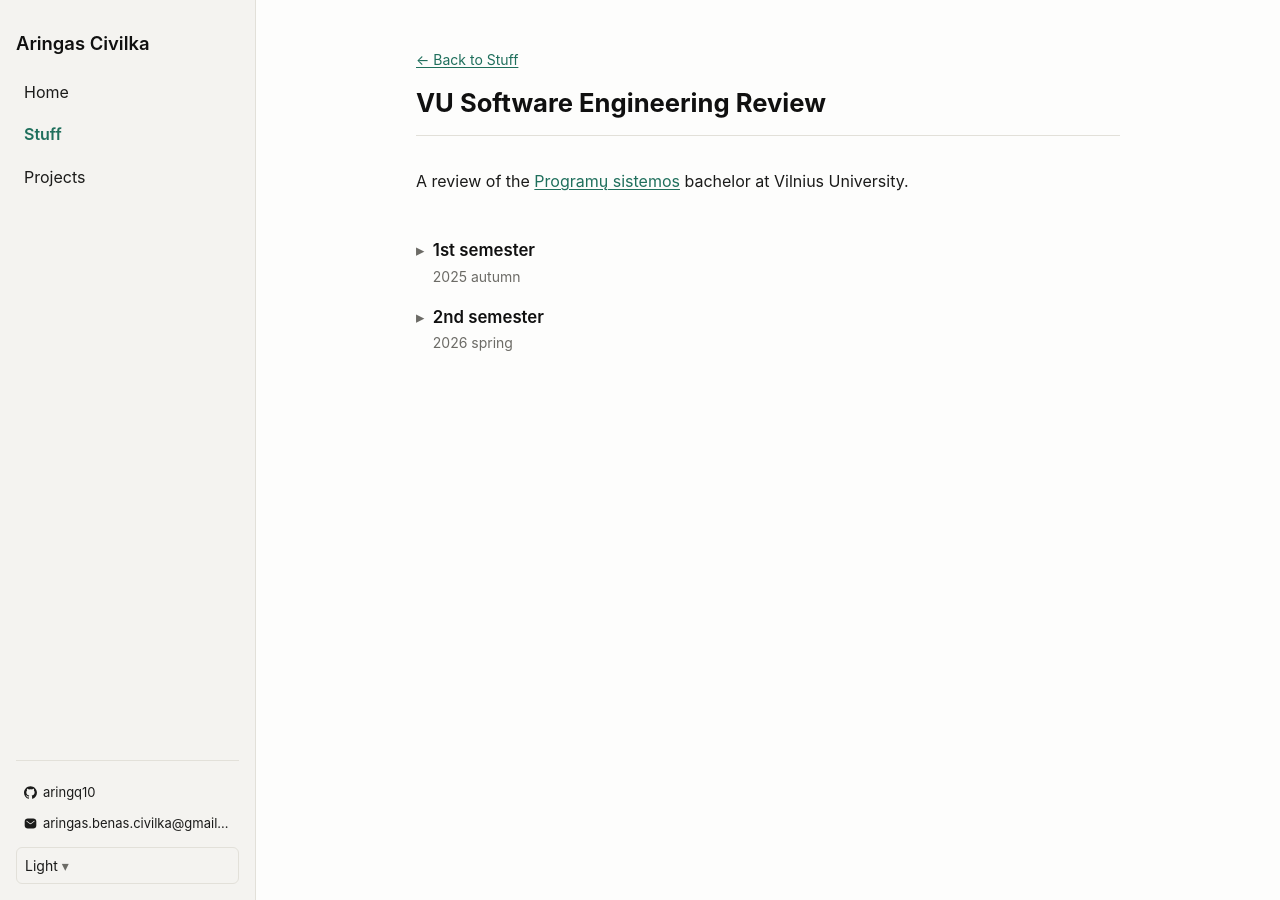
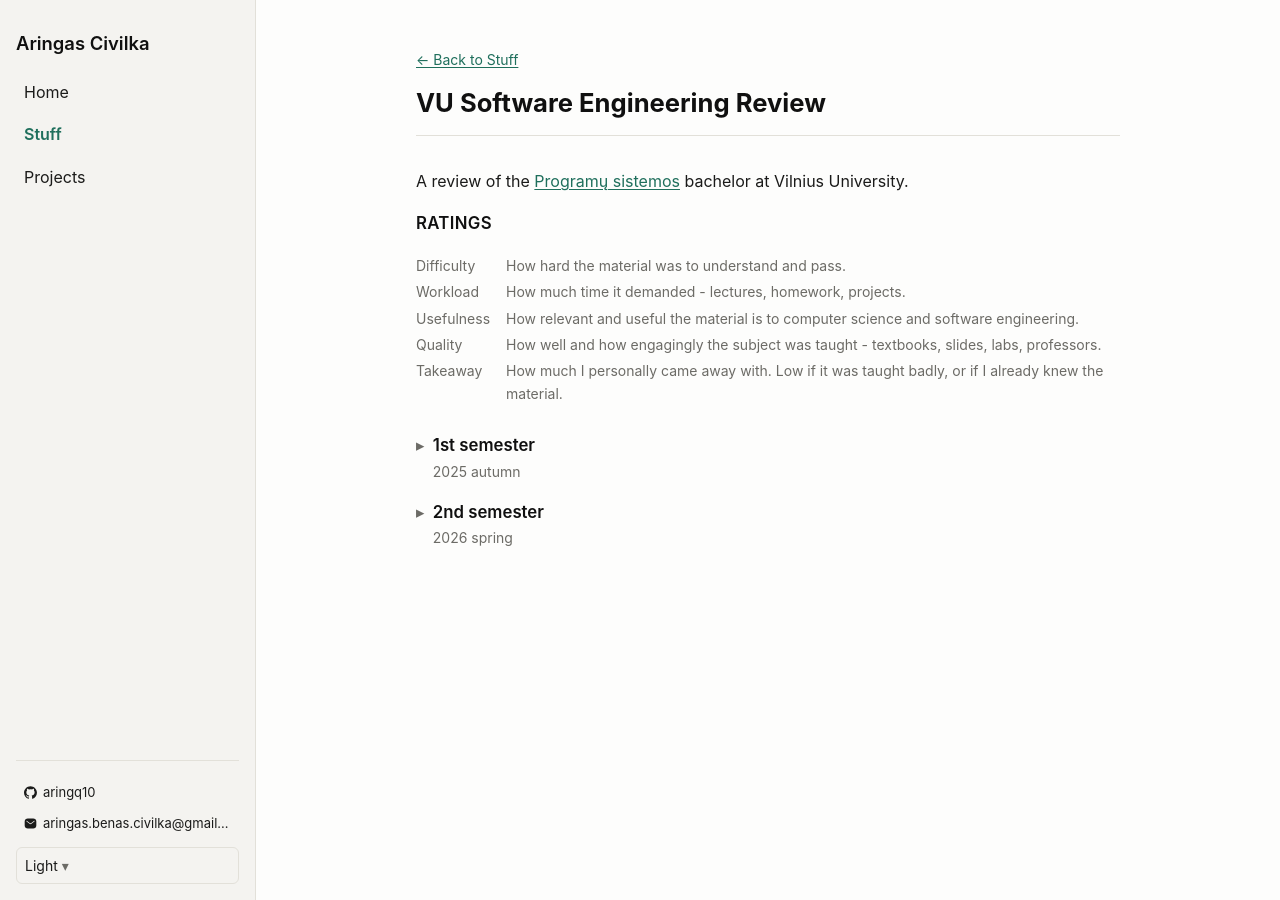
Before and after one commit to aringq10/aringq10.github.io, a Jekyll site: the page built from _stuff/vu-review.html, in a window 1280 px wide. Built offline with Jekyll 4.4.1, drawn with Linux system fonts in a browser that asks for light colours.

Commit message:
update vu 1st semester ratings

```diff
--- a/_sass/components/_text.scss
+++ b/_sass/components/_text.scss
@@ -66,6 +66,16 @@
   font-size: $font-size-sm;
 }
 
+// For kv-lists whose values are prose, not figures — a legend, a glossary.
+.kv-list--prose {
+  row-gap: 0.2rem;
+
+  .kv-list__value {
+    color: var(--text-muted);
+    font-family: inherit;
+  }
+}
+
 // A vertical run of bare links — downloads, further reading.
 .link-list {
   list-style: none;
--- a/_stuff/vu-review.html
+++ b/_stuff/vu-review.html
@@ -12,6 +12,31 @@
   <a href="https://www.vu.lt/stojantiesiems/bakalauro/programu-sistemos">Programų sistemos</a>
   bachelor at Vilnius University.
 </p>
+
+<p class="label">Ratings</p>
+
+<ul class="kv-list kv-list--prose">
+  <li class="kv-list__item">
+    <span class="kv-list__key">Difficulty</span>
+    <span class="kv-list__value">How hard the material was to understand and pass.</span>
+  </li>
+  <li class="kv-list__item">
+    <span class="kv-list__key">Workload</span>
+    <span class="kv-list__value">How much time it demanded - lectures, homework, projects.</span>
+  </li>
+  <li class="kv-list__item">
+    <span class="kv-list__key">Usefulness</span>
+    <span class="kv-list__value">How relevant and useful the material is to computer science and software engineering.</span>
+  </li>
+  <li class="kv-list__item">
+    <span class="kv-list__key">Quality</span>
+    <span class="kv-list__value">How well and how engagingly the subject was taught - textbooks, slides, labs, professors.</span>
+  </li>
+  <li class="kv-list__item">
+    <span class="kv-list__key">Takeaway</span>
+    <span class="kv-list__value">How much I personally came away with. Low if it was taught badly, or if I already knew the material.</span>
+  </li>
+</ul>
 
 <br>
 
```
Also changed, not shown: _data/stuff/vu-review/semester-1.yml (+26 -20 lines), _data/stuff/vu-review/semester-2.yml (+18 -12 lines), 1 other file.
